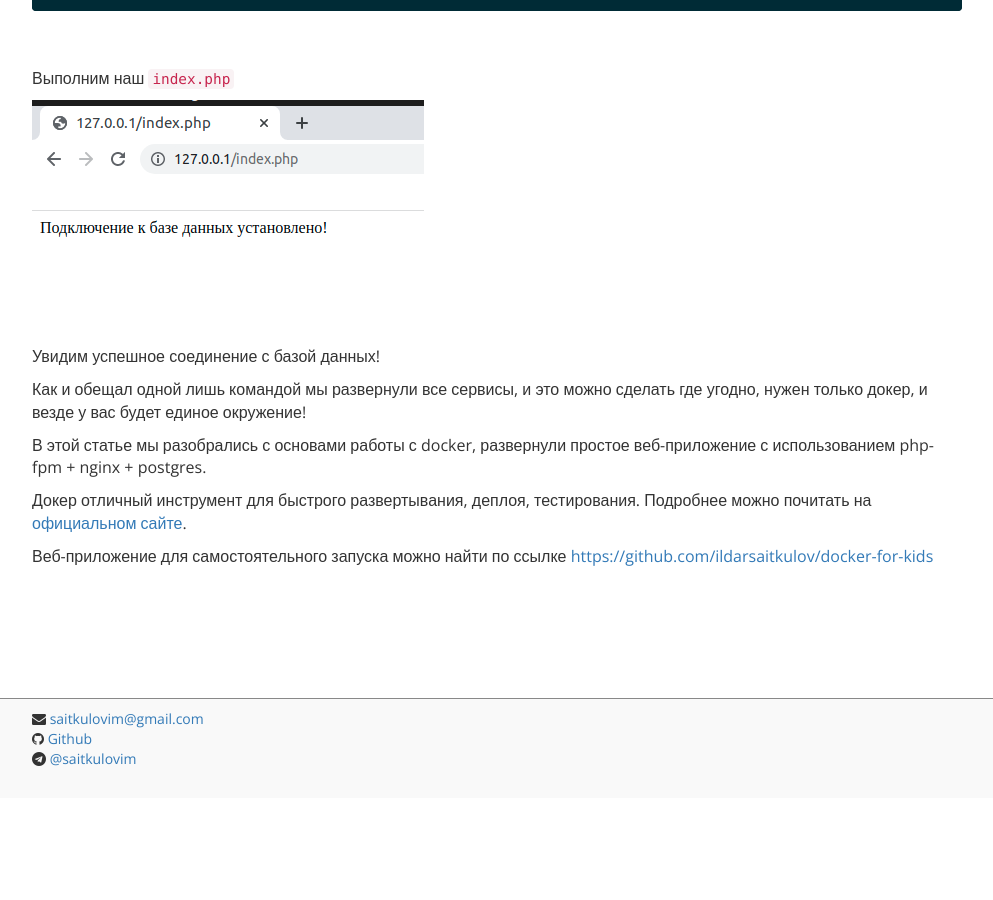
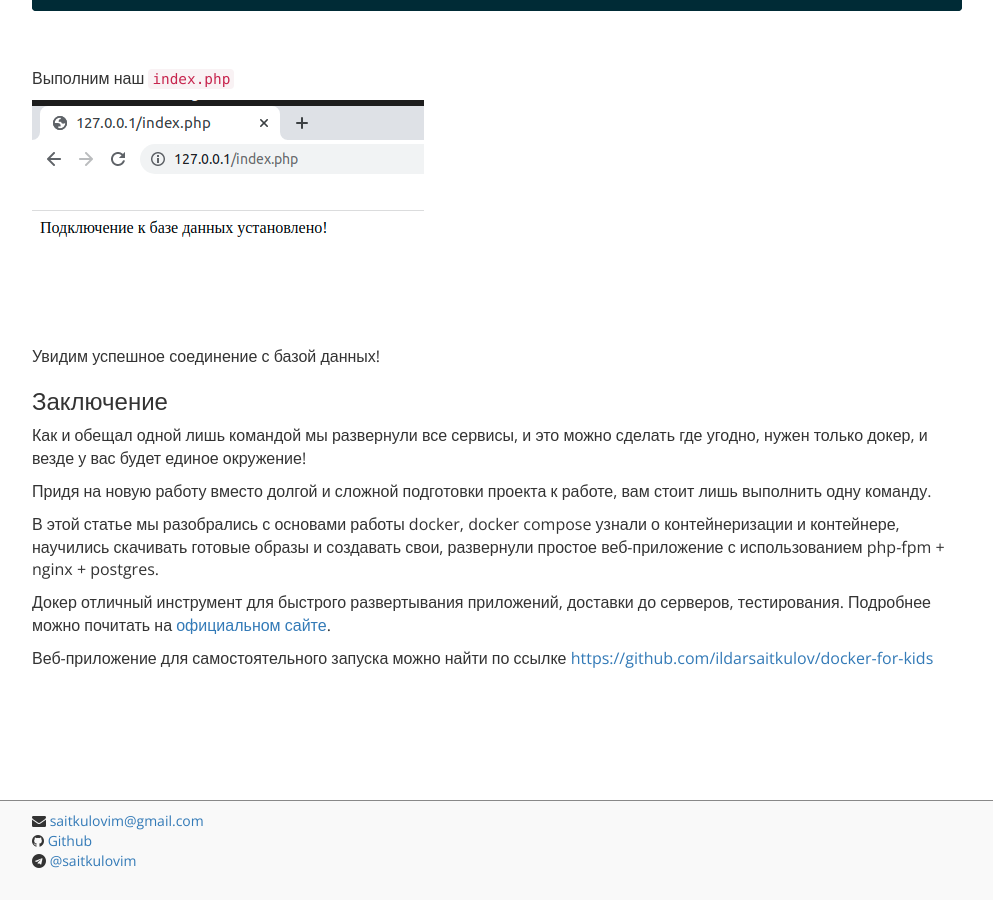
Before and after one commit to ildarsaitkulov/ildarsaitkulov.github.io, a Jekyll site: the page built from _posts/2021-11-19-docker-for-kids.md, in a window 1280 px wide and 900 px high, scrolled down 7419 px. Shown: the whole window, without its empty margins (143-1136 px from the left). Built offline with Jekyll 4.4.1, drawn with Linux system fonts in a browser that asks for light colours; nearby versions of some CDN libraries; comment, search, counter and statistics services are not loaded; before the commit the page ends 8217 px from its top, so only the background shows below that.

Commit message:
+conclusion

```diff
--- a/_posts/2021-11-19-docker-for-kids.md
+++ b/_posts/2021-11-19-docker-for-kids.md
@@ -265,10 +265,15 @@ docker-compose up --build
 
 Увидим успешное соединение с базой данных!
 
+### Заключение
+
+
 Как и обещал одной лишь командой мы развернули все сервисы, и это можно сделать где угодно, нужен только докер, и везде у вас будет единое окружение!
 
-В этой статье мы разобрались с основами работы с docker, развернули простое веб-приложение с использованием php-fpm + nginx + postgres.
+Придя на новую работу вместо долгой и сложной подготовки проекта к работе, вам стоит лишь выполнить одну команду.
 
-Докер отличный инструмент для быстрого развертывания, деплоя, тестирования. Подробнее можно почитать на [официальном сайте](https://www.docker.com/).
+В этой статье мы разобрались с основами работы docker, docker compose узнали о контейнеризации и контейнере, научились скачивать готовые образы и создавать свои, развернули простое веб-приложение с использованием php-fpm + nginx + postgres.
+
+Докер отличный инструмент для быстрого развертывания приложений, доставки до серверов, тестирования. Подробнее можно почитать на [официальном сайте](https://www.docker.com/).
 
 Веб-приложение для самостоятельного запуска можно найти по ссылке [https://github.com/ildarsaitkulov/docker-for-kids](https://github.com/ildarsaitkulov/docker-for-kids)
```
